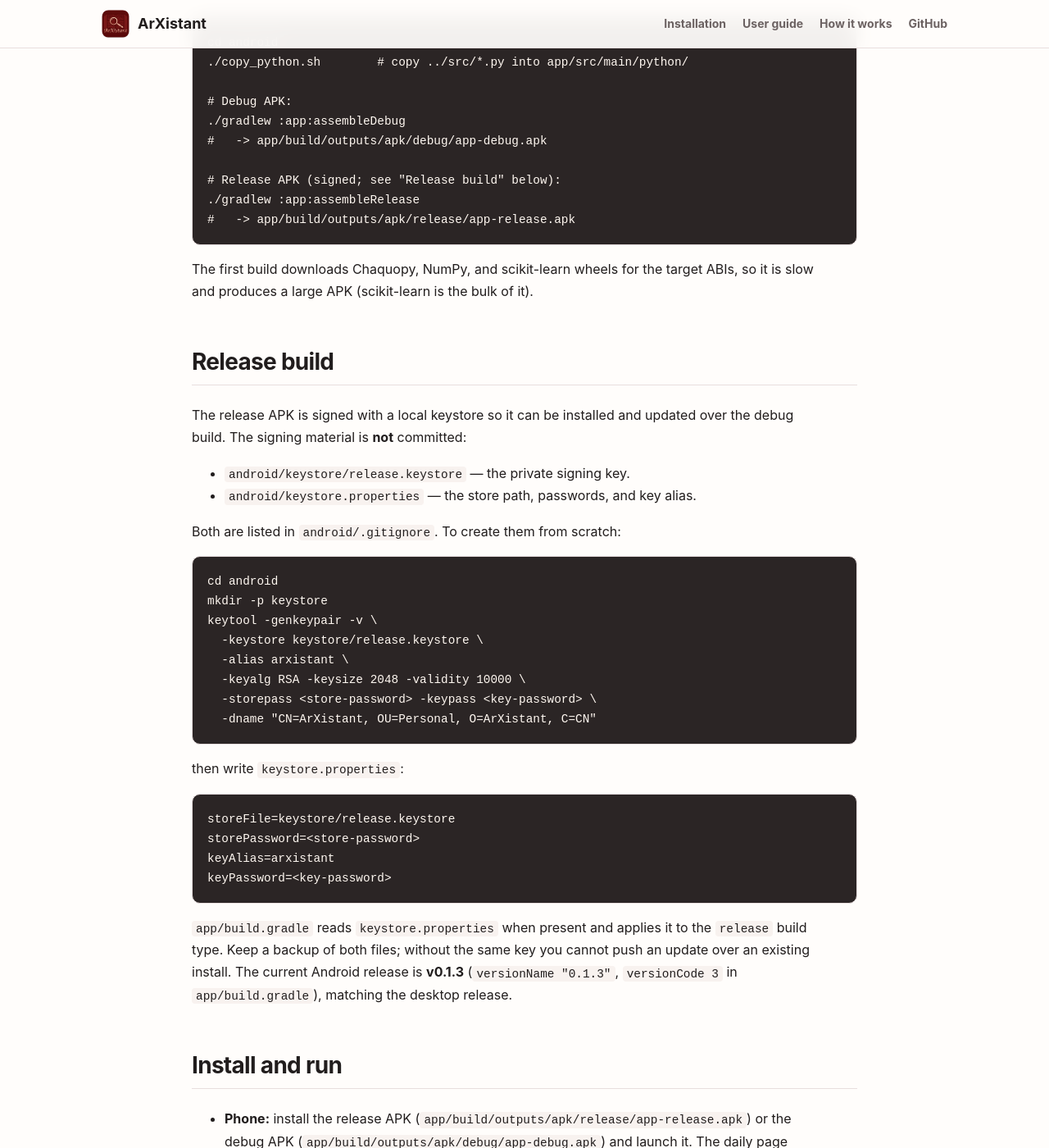
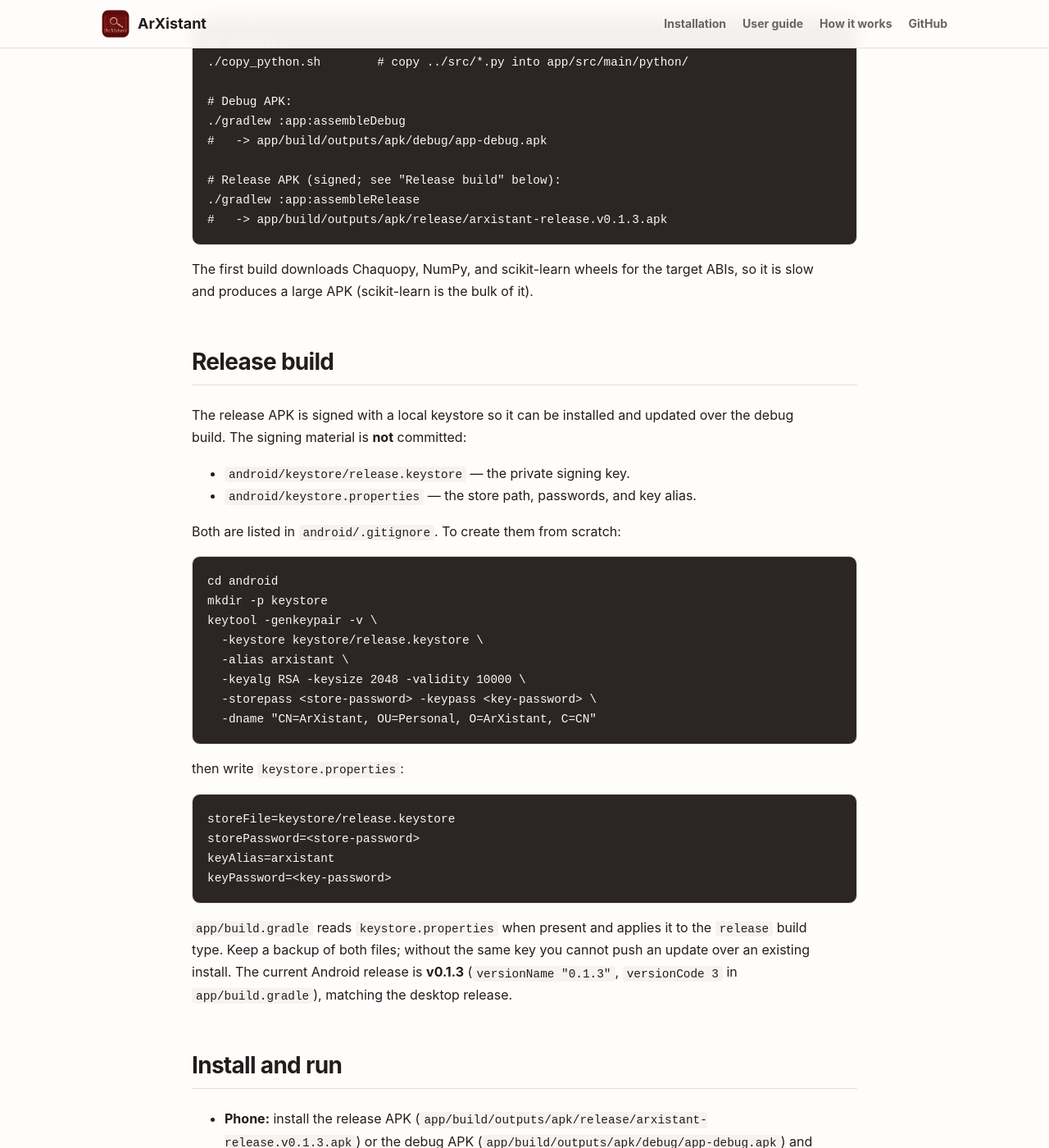
Before and after one commit to jyshangguan/ArXistant, a Jekyll site: the page built from docs/android.md, in a window 1280 px wide and 1400 px high, scrolled down 2235 px. Shown: the whole window at 82% size. Built offline with Jekyll 4.4.1, drawn with Linux system fonts in a browser that asks for light colours.

Commit message:
Rename release APK output to arxistant-release.v0.1.3.apk

````diff
--- a/docs/android.md
+++ b/docs/android.md
@@ -93,7 +93,7 @@ cd android
 
 # Release APK (signed; see "Release build" below):
 ./gradlew :app:assembleRelease
-#   -> app/build/outputs/apk/release/app-release.apk
+#   -> app/build/outputs/apk/release/arxistant-release.v0.1.3.apk
 ```
 
 The first build downloads Chaquopy, NumPy, and scikit-learn wheels for the
@@ -138,7 +138,7 @@ cannot push an update over an existing install. The current Android release is
 ## Install and run
 
 - **Phone:** install the release APK
-  (`app/build/outputs/apk/release/app-release.apk`) or the debug APK
+  (`app/build/outputs/apk/release/arxistant-release.v0.1.3.apk`) or the debug APK
   (`app/build/outputs/apk/debug/app-debug.apk`) and launch it. The daily page
   appears in the WebView after the server starts.
 - **Emulator:** use an arm64 system image on Apple Silicon. The
````
Also changed, not shown: 1 other file.
